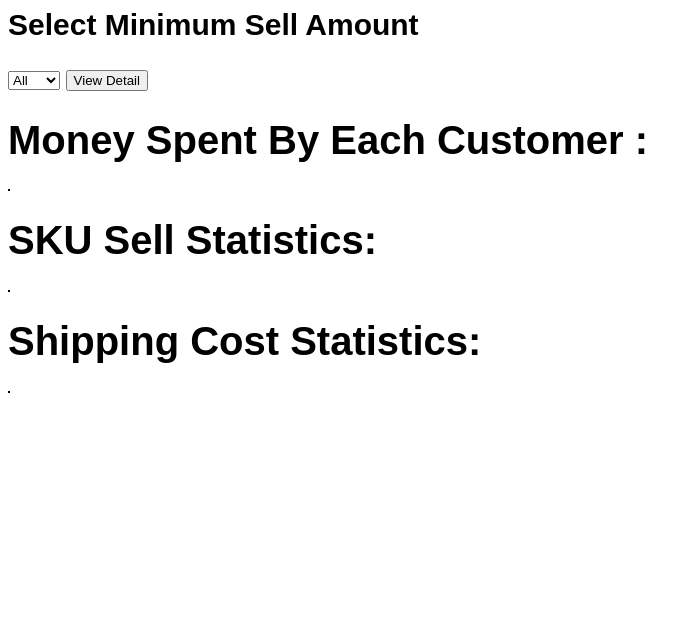
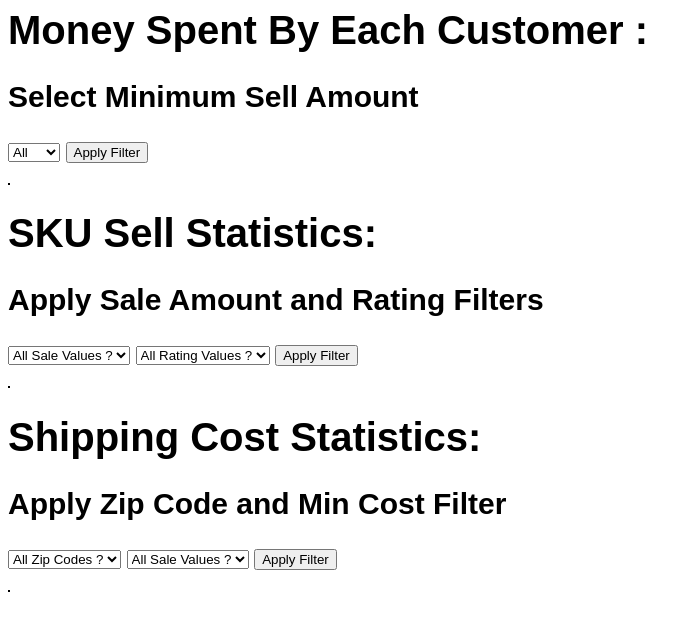
Before and after one commit to limqiying/w4111-proj1, a Flask app: template templates/statistics.html in a window 1280 px wide. Shown: the top 631 px of the page, without its empty margins (0-700 px from the left). Run offline with Flask 2, Linux system fonts and the light colour scheme; the template is opened without the code that fills it, so the values that code supplies are empty; parts of the project's set-up code (start-up, migrations or seed data) failed here and were passed over.

Commit message:
statistics updated

```diff
--- a/server.py
+++ b/server.py
@@ -231,29 +231,99 @@ def statistics():
 
   money_spent_sql = """
     select * from (
+    select * from (
     select x.name, sum(cast(x.price as integer)) as total_spending from (
     select c.name,cs.price from customer as c, buys as b, "order" as o, consists_of as cs where cast(c.cid as text) = b.cid
     and b.oid = o.oid and o.oid = cs.oid
     ) as x group by name
     ) as z order by z.total_spending desc
-    """
+    ) as q where q.total_spending > %s
+    """ % min_cust_sale
+
+  print money_spent_sql
 
   cursor = g.conn.execute(money_spent_sql)
   money_spent_cols = cursor.keys()
   money_spent_data = list(cursor)
   cursor.close()
 
+  min_total_sale = None
+  min_average_rating = None
 
-  sku_detail_sql = "select w.sku ,w.name, w.description, x.total_sale, y.average_rating from inventory as w LEFT JOIN (" + \
-    "select a.sku, sum(cast(a.price as integer)) as total_sale from (" + \
-    "select i.sku, cs.price from inventory as i, consists_of as cs where i.sku = cs.sku" + \
-    ") as a group by sku" + \
-    ") x ON w.sku = x.sku " + \
-    "LEFT JOIN (" + \
-    "select z.sku, avg(z.rating) as average_rating from (" + \
-    "select i.sku, cast(r.rating as integer) as rating from inventory as i, review as r where i.sku = r.sku" + \
-    ") as z group by sku" + \
-    ") as y ON w.sku = y.sku order by w.sku asc"
+  if 'min_total_sale' in request.form:
+    min_total_sale = request.form['min_total_sale']
+    if min_total_sale == '0':
+      print "Setting None"
+      min_total_sale = None
+  if 'min_average_rating' in request.form:
+    min_average_rating = request.form['min_average_rating']
+    if min_average_rating == '0':
+      print "Setting None"
+      min_average_rating = None
+
+  if min_total_sale is None and min_average_rating is None:
+    sku_detail_sql = """
+      select * from (
+      select w.sku ,w.name, w.description, x.total_sale, y.average_rating from inventory as w LEFT JOIN (
+      select a.sku, sum(cast(a.price as integer)) as total_sale from (
+      select i.sku, cs.price from inventory as i, consists_of as cs where i.sku = cs.sku
+      ) as a group by sku
+      ) x ON w.sku = x.sku
+      LEFT JOIN (
+      select z.sku, avg(z.rating) as average_rating from (
+      select i.sku, cast(r.rating as integer) as rating from inventory as i, review as r where i.sku = r.sku
+      ) as z group by sku
+      ) as y ON w.sku = y.sku order by w.sku asc
+      ) as q
+    """
+  elif min_total_sale is None and min_average_rating is not None:
+    sku_detail_sql = """
+      select * from (
+      select w.sku ,w.name, w.description, x.total_sale, y.average_rating from inventory as w LEFT JOIN (
+      select a.sku, sum(cast(a.price as integer)) as total_sale from (
+      select i.sku, cs.price from inventory as i, consists_of as cs where i.sku = cs.sku
+      ) as a group by sku
+      ) x ON w.sku = x.sku
+      LEFT JOIN (
+      select z.sku, avg(z.rating) as average_rating from (
+      select i.sku, cast(r.rating as integer) as rating from inventory as i, review as r where i.sku = r.sku
+      ) as z group by sku
+      ) as y ON w.sku = y.sku order by w.sku asc
+      ) as q where q.average_rating >= %s
+    """ % (min_average_rating)
+
+  elif min_total_sale is not None and min_average_rating is None:
+    sku_detail_sql = """
+      select * from (
+      select w.sku ,w.name, w.description, x.total_sale, y.average_rating from inventory as w LEFT JOIN (
+      select a.sku, sum(cast(a.price as integer)) as total_sale from (
+      select i.sku, cs.price from inventory as i, consists_of as cs where i.sku = cs.sku
+      ) as a group by sku
+      ) x ON w.sku = x.sku
+      LEFT JOIN (
+      select z.sku, avg(z.rating) as average_rating from (
+      select i.sku, cast(r.rating as integer) as rating from inventory as i, review as r where i.sku = r.sku
+      ) as z group by sku
+      ) as y ON w.sku = y.sku order by w.sku asc
+      ) as q where q.total_sale >= %s
+    """ % (min_total_sale)
+
+  else:
+    # all proper given
+    sku_detail_sql = """
+      select * from (
+      select w.sku ,w.name, w.description, x.total_sale, y.average_rating from inventory as w LEFT JOIN (
+      select a.sku, sum(cast(a.price as integer)) as total_sale from (
+      select i.sku, cs.price from inventory as i, consists_of as cs where i.sku = cs.sku
+      ) as a group by sku
+      ) x ON w.sku = x.sku
+      LEFT JOIN (
+      select z.sku, avg(z.rating) as average_rating from (
+      select i.sku, cast(r.rating as integer) as rating from inventory as i, review as r where i.sku = r.sku
+      ) as z group by sku
+      ) as y ON w.sku = y.sku order by w.sku asc
+      ) as q where q.total_sale >= %s and q.average_rating >= %s
+    """ % (min_total_sale, min_average_rating)
 
   cursor = g.conn.execute(sku_detail_sql)
   sku_detail_cols = cursor.keys()
@@ -261,12 +331,61 @@ def statistics():
   cursor.close()
 
 
-  shipping_cost_sql = "select * from (" + \
-    "select d.zip_code, avg(d.shipping_cost) as average_cost from (" + \
-    "select ra.zip_code, cast(sd.shipping_cost as integer) from residential_address as ra, ships_to as st, \"order\" as o, ships_via as sv, shipping_detail as sd " + \
-    "where cast(ra.aid as text) = cast(st.aid as text) and st.oid = o.oid and o.oid = sv.oid and cast(sv.shipid as text) = cast(sd.shipid as text)" + \
-    ") as d group by zip_code" + \
-    ") as c order by average_cost desc"
+  if 'zip_code_value' in request.form:
+    zip_code_value = request.form['zip_code_value']
+    if zip_code_value == '0':
+      print "Setting None"
+      zip_code_value = None
+  if 'min_shipping_cost' in request.form:
+    min_shipping_cost = request.form['min_shipping_cost']
+    if min_shipping_cost == '0':
+      print "Setting None"
+      min_shipping_cost = None
+
+  if zip_code_value is None and min_shipping_cost is None:
+    shipping_cost_sql = """
+      select * from (
+      select * from (
+      select d.zip_code, avg(d.shipping_cost) as average_cost from (
+      select ra.zip_code, cast(sd.shipping_cost as integer) from residential_address as ra, ships_to as st, "order" as o, ships_via as sv, shipping_detail as sd
+      where cast(ra.aid as text) = cast(st.aid as text) and st.oid = o.oid and o.oid = sv.oid and cast(sv.shipid as text) = cast(sd.shipid as text)
+      ) as d group by zip_code
+      ) as c order by average_cost desc
+      ) as q
+    """
+  elif zip_code_value is not None and min_shipping_cost is None:
+    shipping_cost_sql = """
+      select * from (
+      select * from (
+      select d.zip_code, avg(d.shipping_cost) as average_cost from (
+      select ra.zip_code, cast(sd.shipping_cost as integer) from residential_address as ra, ships_to as st, "order" as o, ships_via as sv, shipping_detail as sd
+      where cast(ra.aid as text) = cast(st.aid as text) and st.oid = o.oid and o.oid = sv.oid and cast(sv.shipid as text) = cast(sd.shipid as text)
+      ) as d group by zip_code
+      ) as c order by average_cost desc
+      ) as q where q.zip_code = '%s'
+    """ % (zip_code_value)
+  elif zip_code_value is None and min_shipping_cost is not None:
+    shipping_cost_sql = """
+      select * from (
+      select * from (
+      select d.zip_code, avg(d.shipping_cost) as average_cost from (
+      select ra.zip_code, cast(sd.shipping_cost as integer) from residential_address as ra, ships_to as st, "order" as o, ships_via as sv, shipping_detail as sd
+      where cast(ra.aid as text) = cast(st.aid as text) and st.oid = o.oid and o.oid = sv.oid and cast(sv.shipid as text) = cast(sd.shipid as text)
+      ) as d group by zip_code
+      ) as c order by average_cost desc
+      ) as q where q.average_cost >= %s
+    """ % (min_shipping_cost)
+  else:
+    shipping_cost_sql = """
+      select * from (
+      select * from (
+      select d.zip_code, avg(d.shipping_cost) as average_cost from (
+      select ra.zip_code, cast(sd.shipping_cost as integer) from residential_address as ra, ships_to as st, "order" as o, ships_via as sv, shipping_detail as sd
+      where cast(ra.aid as text) = cast(st.aid as text) and st.oid = o.oid and o.oid = sv.oid and cast(sv.shipid as text) = cast(sd.shipid as text)
+      ) as d group by zip_code
+      ) as c order by average_cost desc
+      ) as q where q.zip_code = '%s' and q.average_cost >= %s
+    """ % (zip_code_value, min_shipping_cost)
 
   cursor = g.conn.execute(shipping_cost_sql)
   shipping_cost_cols = cursor.keys()
--- a/templates/statistics.html
+++ b/templates/statistics.html
@@ -12,6 +12,8 @@ table, th, td {
 
 
 <body>
+  <h1>Money Spent By Each Customer : </h1>
+
   <h2>Select Minimum Sell Amount</h2>
   <form method="POST" action="/statistics">
     <select name="min_cust_sale">
@@ -21,11 +23,11 @@ table, th, td {
         <option value="1000">1000</option>
         <option value="1500">1500</option>
     </select>
-    <input type="submit" value="View Detail"></p>
+    <input type="submit" value="Apply Filter"></p>
   </form>
 
 
-  <h1>Money Spent By Each Customer : </h1>
+
   <table>
     {% for column in money_spent_cols %}
       <th>{{column}}</th>
@@ -43,6 +45,25 @@ table, th, td {
   <p>
 
   <h1>SKU Sell Statistics: </h1>
+  <h2>Apply Sale Amount and Rating Filters</h2>
+  <form method="POST" action="/statistics">
+    <select name="min_total_sale">
+        <option value="0">All Sale Values ?</option>
+        <option value="100">100</option>
+        <option value="500">500</option>
+        <option value="1000">1000</option>
+        <option value="2000">2000</option>
+    </select>
+    <select name="min_average_rating">
+        <option value="0">All Rating Values ?</option>
+        <option value="1">1</option>
+        <option value="2">2</option>
+        <option value="3">3</option>
+        <option value="4">4</option>
+        <option value="5">5</option>
+    </select>
+    <input type="submit" value="Apply Filter"></p>
+  </form>
   <table>
     {% for column in sku_detail_cols %}
       <th>{{column}}</th>
@@ -61,6 +82,24 @@ table, th, td {
 
 
   <h1>Shipping Cost Statistics: </h1>
+  <h2>Apply Zip Code and Min Cost Filter</h2>
+  <form method="POST" action="/statistics">
+    <select name="zip_code_value">
+        <option value="0">All Zip Codes ?</option>
+        {% for row in shipping_cost_data %}
+        <option value="{{row[0]}}">{{row[0]}}</option>
+        {% endfor %}
+    </select>
+    <select name="min_shipping_cost">
+        <option value="0">All Sale Values ?</option>
+        <option value="1">1</option>
+        <option value="3">3</option>
+        <option value="5">5</option>
+        <option value="7">7</option>
+        <option value="9">9</option>
+    </select>
+    <input type="submit" value="Apply Filter"></p>
+  </form>
   <table>
     {% for column in shipping_cost_cols %}
       <th>{{column}}</th>
```
